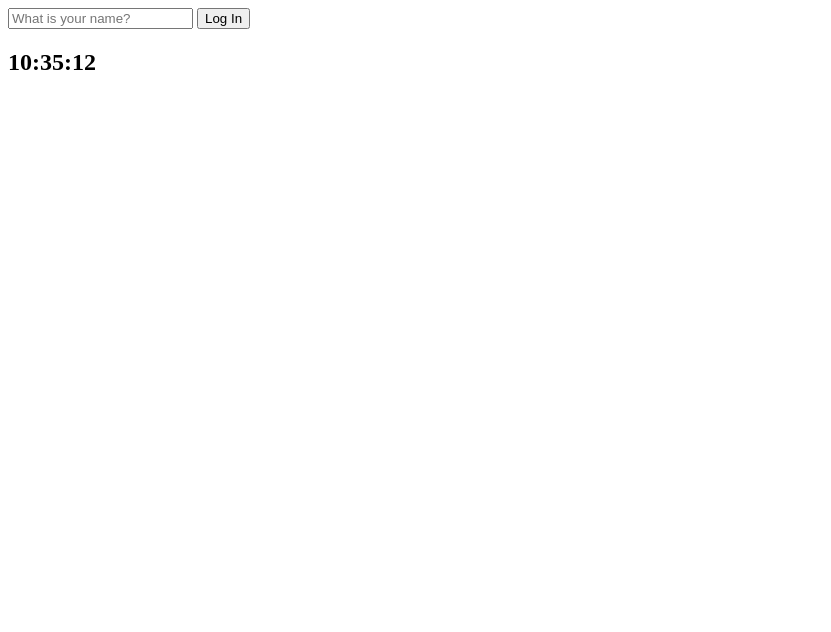
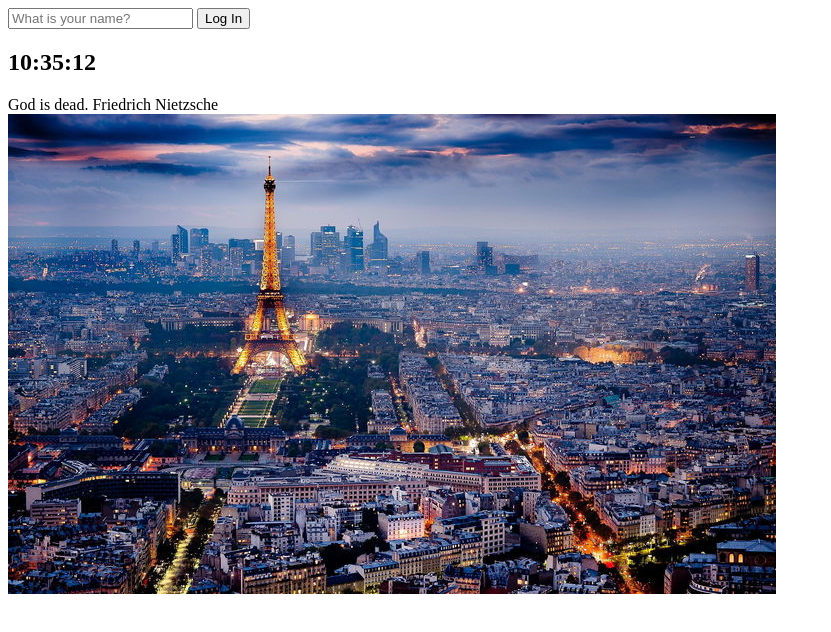
Before and after one commit to uiri91/login_prac, a plain HTML site: page index.html in a window 1280 px wide. Shown: the whole page, without its empty margins (0-831 px from the left). Drawn offline with Linux system fonts and the light colour scheme.

Commit message:
add quotes, bg

```diff
--- a/index.html
+++ b/index.html
@@ -16,9 +16,15 @@
       />
       <input type="submit" value="Log In" />
     </form>
+    <h2 id="clock">00:00:00</h2>
     <h1 class="hidden" id="greeting"></h1>
-    <h2 id="clock">00:00:00</h2>
+    <div id="quote">
+      <span></span>
+      <span></span>
+    </div>
     <script src="js/greetings.js"></script>
     <script src="js/clock.js"></script>
+    <script src="js/quotes.js"></script>
+    <script src="js/backgrounds.js"></script>
   </body>
 </html>
--- /dev/null
+++ b/js/backgrounds.js
@@ -0,0 +1,11 @@
+const images = [
+	"0.jpg", "1.jpg", "2.jpg", "3.jpg", "4.jpg", "5.jpg"
+]
+
+const chosenImage = images[Math.floor(Math.random() * images.length)]
+
+const bgImage = document.createElement("img")
+
+bgImage.src = `img/${chosenImage}`
+
+document.body.appendChild(bgImage)
--- /dev/null
+++ b/js/quotes.js
@@ -0,0 +1,50 @@
+const quotes = [
+	{
+		quote: "There is more wisdom in your body than in your deepest philosophies.",
+		author: "Friedrich Nietzsche"
+	},
+	{
+		quote: "The key to immortality is first living a life worth remembering.",
+		author: "Bruce Lee",
+	},
+	{
+		quote: "As you think, so shall you become.",
+		author: "Bruce Lee",
+	},
+	{
+		quote: "It is kind of fun to do the impossible.",
+		author: "Walt Disney",
+	},
+	{
+		quote: "There are better starters than me but I’m a strong finisher.",
+		author: "Usain Bolt",
+	},
+	{
+		quote: "I’ve failed over and over and over again in my life and that is why I succeed.",
+		author: "Michael Jordan",
+	},
+	{
+		quote: "If you run you stand a chance of losing, but if you don't run you've already lost.",
+		author: "Barack Obama",
+	},
+	{
+		quote: "The only place where success comes before work is in the dictionary.",
+		author: "Vidal Sassoon",
+	},
+	{
+		quote: "I'm meant to be.",
+		author: "Friedrich Nietzsche",
+	},
+	{
+		quote: "God is dead.",
+		author: "Friedrich Nietzsche",
+	}
+]
+
+const quote = document.querySelector("#quote span:first-child")
+const author = document.querySelector("#quote span:last-child")
+
+const todaysQuote = quotes[Math.floor(Math.random() * quotes.length)]
+
+quote.innerText = todaysQuote.quote
+author.innerText = todaysQuote.author
```
Also changed, not shown: img/0.jpg (added), img/1.jpg (added), img/2.jpg (added), img/3.jpg (added), img/4.jpg (added), img/5.jpg (added).
